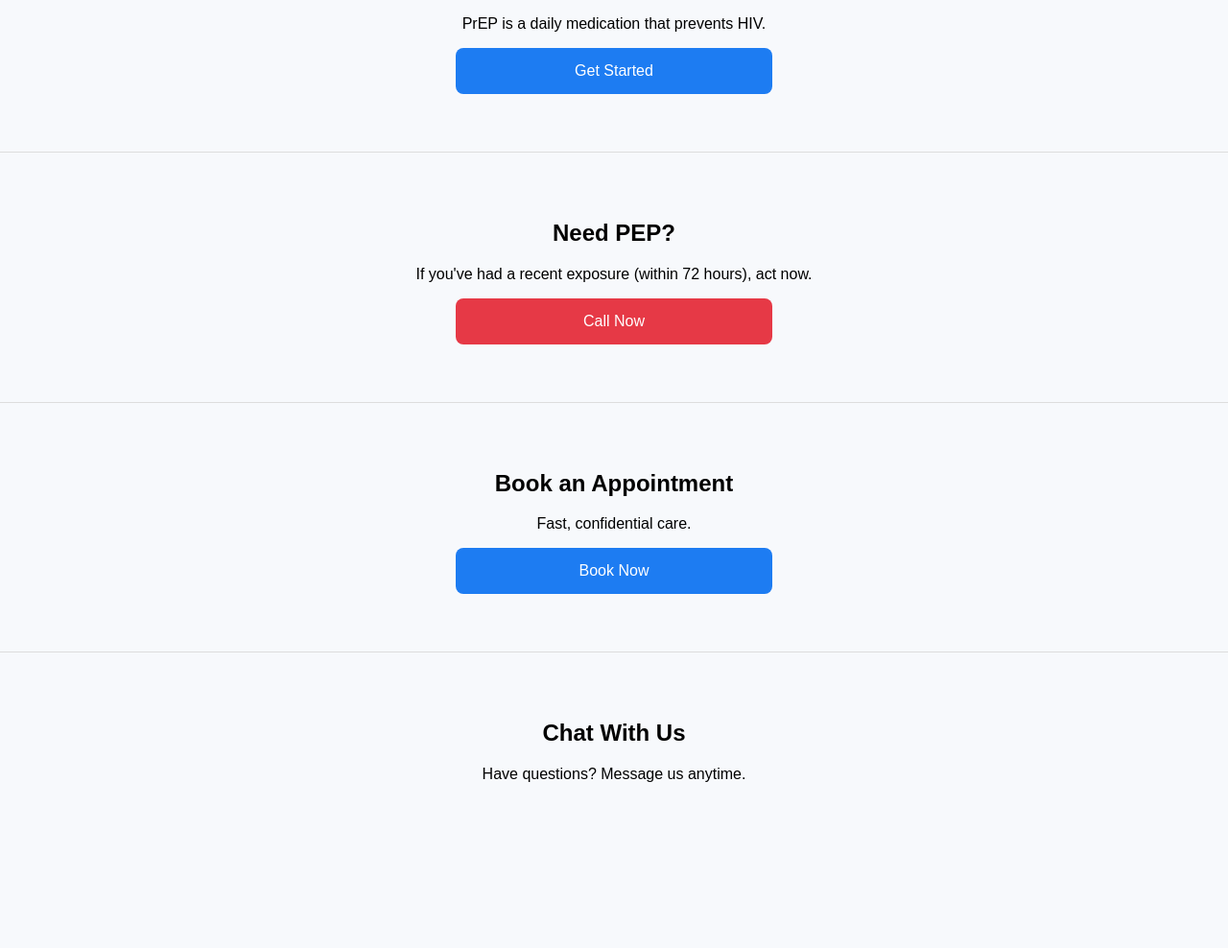
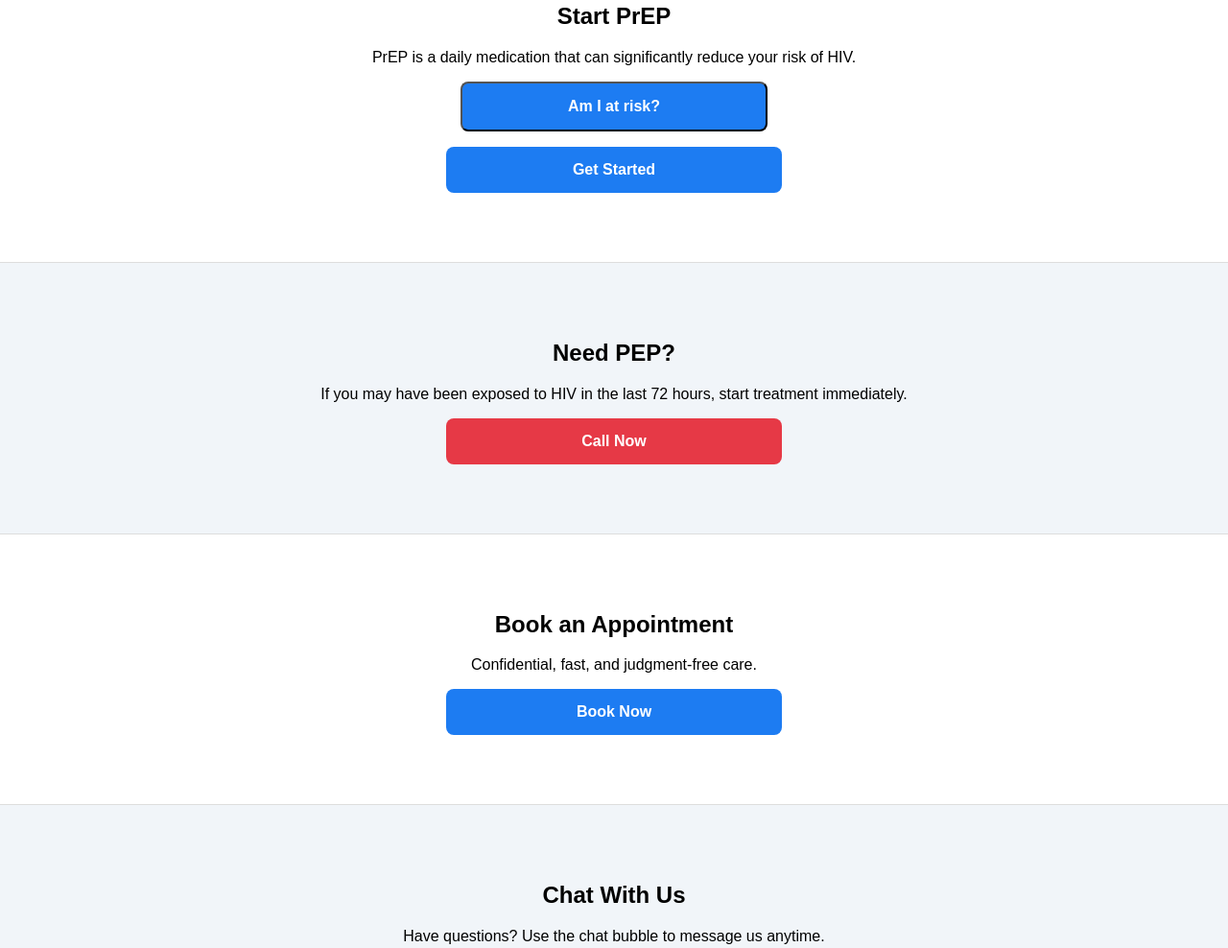
Before and after one commit to Durham-PrEP/Durham-Prep-Clinic, a plain HTML site: page index.html in a window 1280 px wide. Shown: the part 532-1520 px from the top of the page at 96% size. Before the commit the page ends 1414 px from the top, so only its background shows below. Drawn offline with Linux system fonts and the light colour scheme.

Commit message:
Update index.html

```diff
--- a/index.html
+++ b/index.html
@@ -1,7 +1,7 @@
 <!DOCTYPE html>
 <html>
 <head>
-  <title>Durham PrEP</title>
+  <title>Durham PrEP Clinic</title>
   <meta name="viewport" content="width=device-width, initial-scale=1.0">
 
   <style>
@@ -15,11 +15,16 @@
     header {
       background: #0b3c5d;
       color: white;
-      padding: 20px;
+      padding: 30px 20px;
     }
 
     h1 {
       margin: 0;
+      font-size: 28px;
+    }
+
+    p {
+      font-size: 16px;
     }
 
     .container {
@@ -29,14 +34,15 @@
     .button {
       display: block;
       width: 80%;
-      max-width: 300px;
-      margin: 10px auto;
+      max-width: 320px;
+      margin: 12px auto;
       padding: 15px;
       background: #1d7cf2;
       color: white;
       text-decoration: none;
       border-radius: 8px;
       font-size: 16px;
+      font-weight: bold;
     }
 
     .button.red {
@@ -44,8 +50,13 @@
     }
 
     .section {
-      padding: 50px 20px;
+      padding: 60px 20px;
       border-top: 1px solid #ddd;
+      background: white;
+    }
+
+    .section:nth-child(even) {
+      background: #f1f5f9;
     }
 
     html {
@@ -58,7 +69,7 @@
 
 <header>
   <h1>Durham PrEP Clinic</h1>
-  <p>Protect yourself. Fast, simple, confidential.</p>
+  <p>Protect yourself. Fast, simple, confidential care.</p>
 </header>
 
 <div class="container">
@@ -70,27 +81,42 @@
 
 <div id="prep" class="section">
   <h2>Start PrEP</h2>
-  <p>PrEP is a daily medication that prevents HIV.</p>
+  <p>PrEP is a daily medication that can significantly reduce your risk of HIV.</p>
+
+  <button onclick="showResult()" class="button">Am I at risk?</button>
+  <p id="result"></p>
+
   <a href="#book" class="button">Get Started</a>
 </div>
 
 <div id="pep" class="section">
   <h2>Need PEP?</h2>
-  <p>If you've had a recent exposure (within 72 hours), act now.</p>
-  <a href="tel:+1234567890" class="button red">Call Now</a>
+  <p>If you may have been exposed to HIV in the last 72 hours, start treatment immediately.</p>
+
+  <a href="tel:+9054200441" class="button red">Call Now</a>
 </div>
 
 <div id="book" class="section">
   <h2>Book an Appointment</h2>
-  <p>Fast, confidential care.</p>
-  <!-- Replace with your booking link -->
-  <a href="https://yourbookinglink.com" class="button">Book Now</a>
+  <p>Confidential, fast, and judgment-free care.</p>
+
+  <!-- REPLACE THIS LINK -->
+  <a href="https://durhamprepclinic.ca" class="button">Book Now</a>
 </div>
 
 <div id="chat" class="section">
   <h2>Chat With Us</h2>
-  <p>Have questions? Message us anytime.</p>
+  <p>Have questions? Use the chat bubble to message us anytime.</p>
 </div>
+
+<script>
+function showResult() {
+  document.getElementById("result").innerHTML =
+  "Based on your answers, you may benefit from PrEP. Book an appointment to get started.";
+}
+</script>
+
+<!-- PASTE TIDIO CHAT CODE HERE BEFORE THIS LINE -->
 
 </body>
 </html>
```
